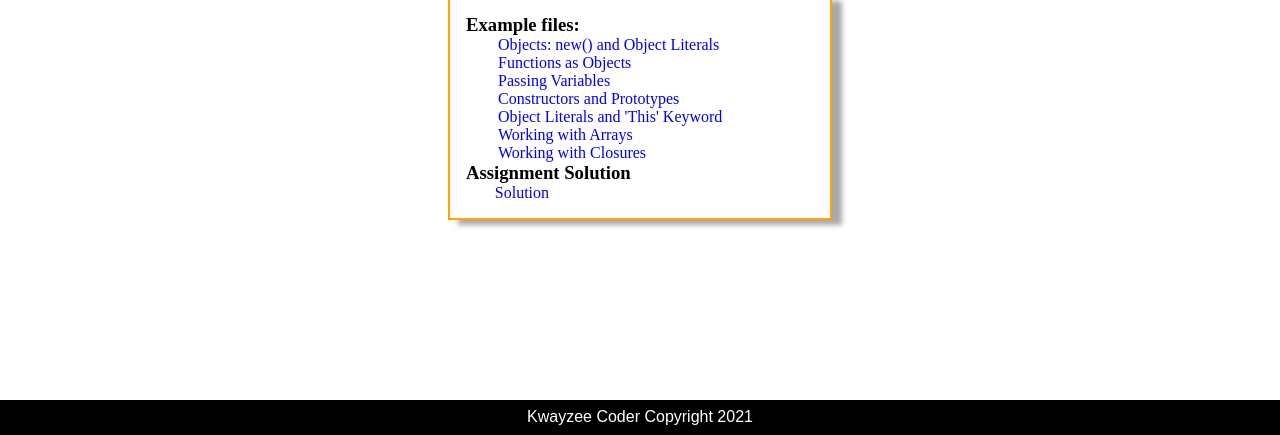
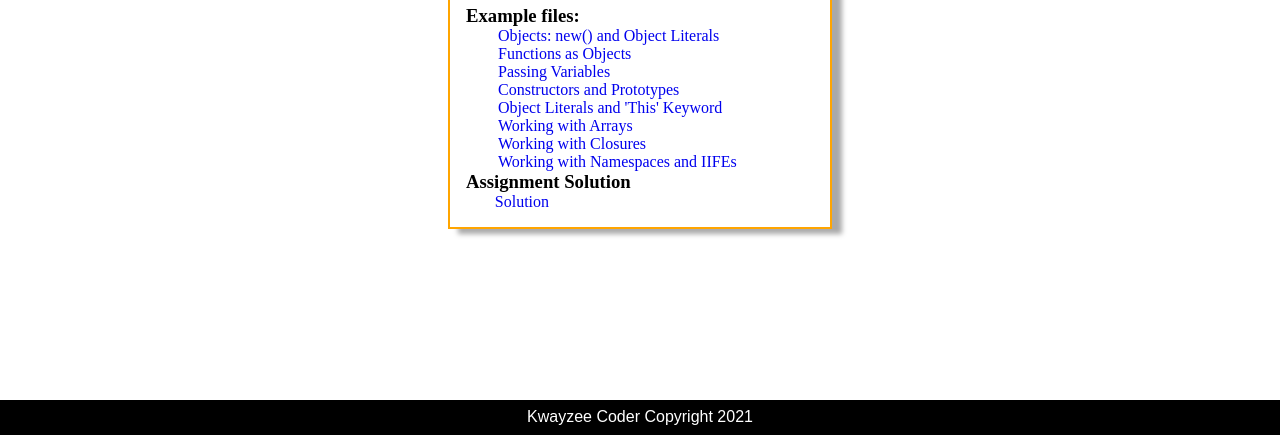
Before and after one commit to wolfgangmiller/JHU_Web_Course, a plain HTML site: page module4/mod4.html in a window 1280 px wide. Shown: the part 365-800 px from the top of the page. Drawn offline with Linux system fonts and the light colour scheme.

Commit message:
Update w/ like to Namespaces example

```diff
--- a/module4/mod4.html
+++ b/module4/mod4.html
@@ -54,6 +54,7 @@
         <li><a href="./literals.html" target="_blank">Object Literals and 'This' Keyword</a></li>
         <li><a href="./arrays.html" target="_blank">Working with Arrays</a></li>
         <li><a href="./closures.html" target="_blank">Working with Closures</a></li>
+        <li><a href="./namespaces.html" target="_blank">Working with Namespaces and IIFEs</a></li>
       </ul>
       <h3>Assignment Solution</h3>
       <div class="solution-link">
```
